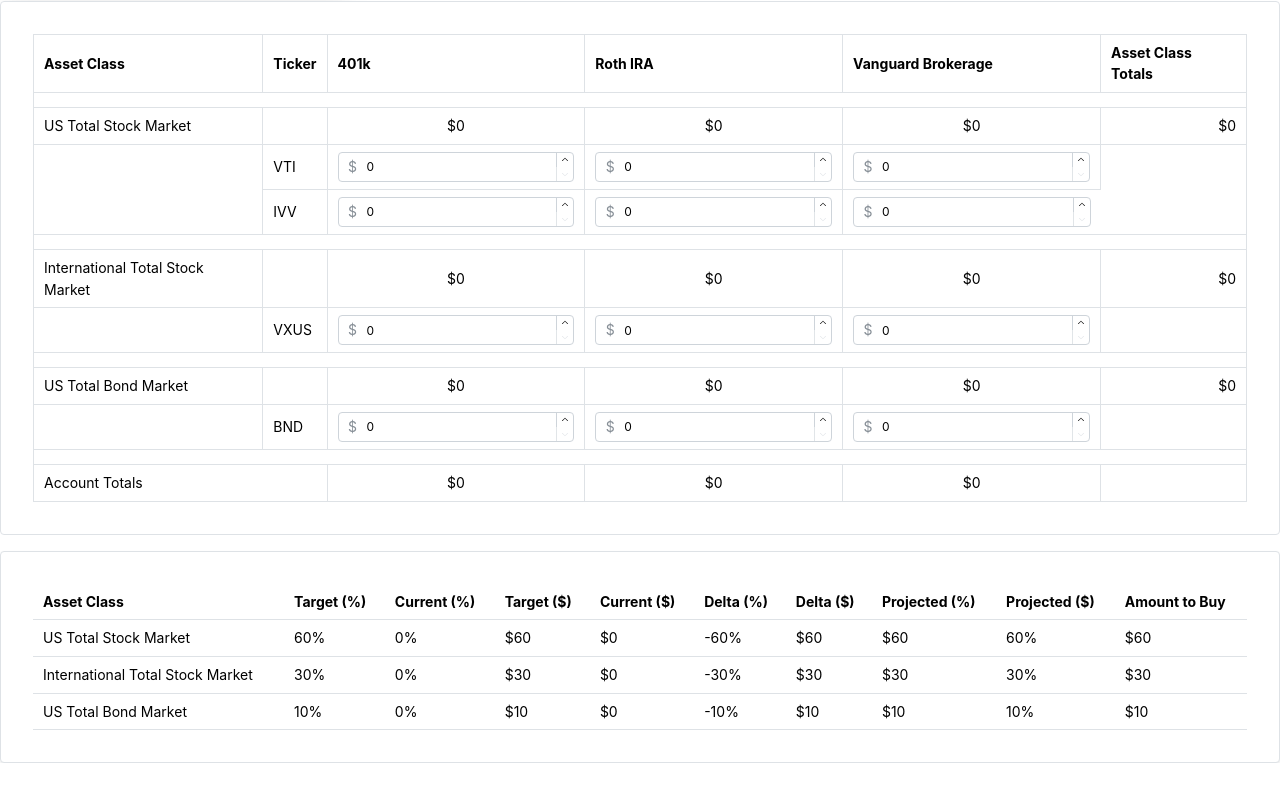
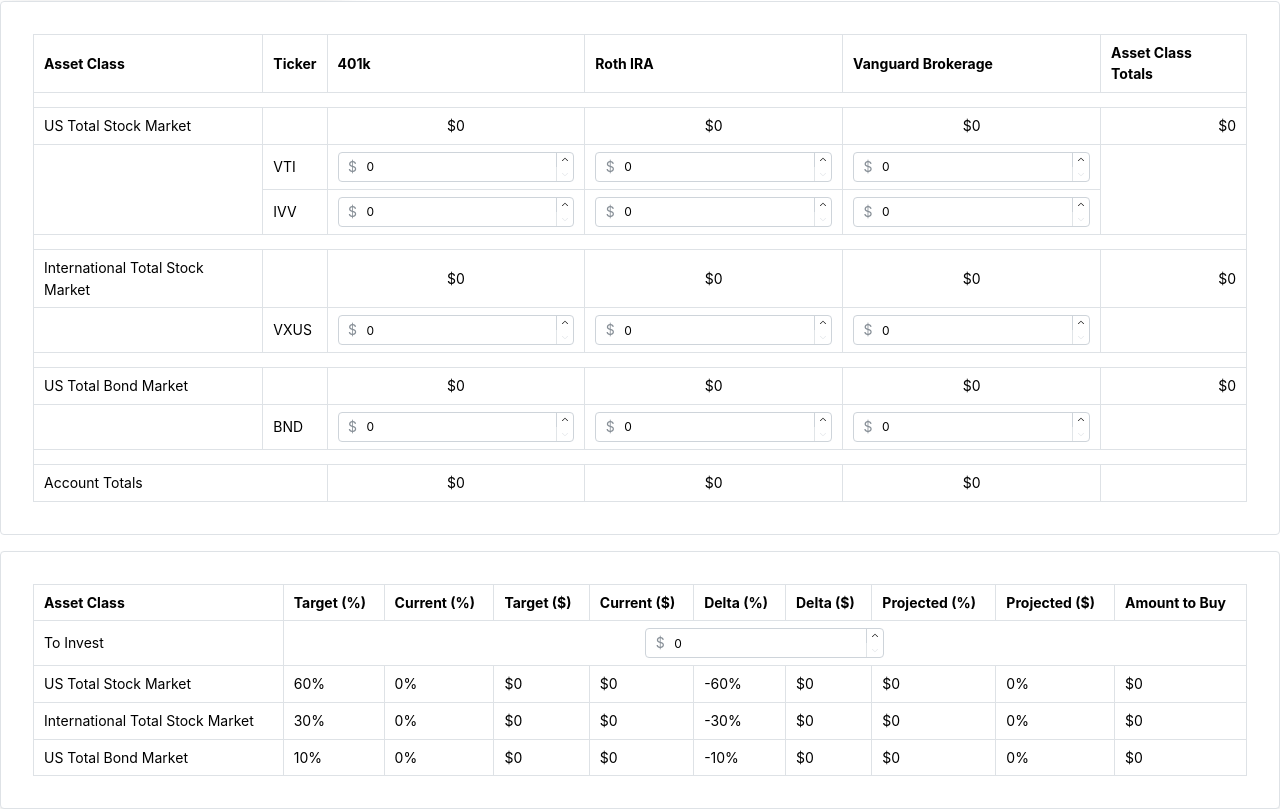
Before and after one commit to Blacksmoke16/rebalancer, a React (Vite) app: page / in a window 1280 px wide. Shown: the part 320-1129 px from the top of the page. Before the commit the page ends 1083 px from the top, so only its background shows below. Built offline with nearby package versions, Linux system fonts and the light colour scheme.

Commit message:
Wire up `toInvest` input Fix missing table border Round percents to 2 decimal places Round dollar amounts to nearest dollar

```diff
--- /dev/null
+++ b/src/App.module.css
@@ -0,0 +1,4 @@
+/* https://github.com/mantinedev/mantine/issues/7690#issuecomment-2800462513 */
+.withBorder {
+    border-inline-start: calc(0.0625rem * var(--mantine-scale)) solid var(--table-border-color);
+}
--- a/src/App.tsx
+++ b/src/App.tsx
@@ -3,6 +3,7 @@ import { formRootRule, isNotEmpty, useForm } from '@mantine/form';
 import { randomId, useListState } from '@mantine/hooks';
 import { IconTrash } from '@tabler/icons-react';
 import { Fragment, useState } from 'react';
+import classes from './App.module.css';
 
 interface Account {
     name: string;
@@ -78,9 +79,7 @@ function defaultAssetClasses(): AssetClass[] {
 export default function App() {
     const [accounts, accountList] = useListState<Account>(defaultAccounts());
     const [portfolio, setPortfolio] = useState<AssetClass[]>(defaultAssetClasses);
-
-    // TODO: Make this bound to an input
-    const toInvest = 100;
+    const [toInvest, setToInvest] = useState(0);
 
     const currentPercentage = (assetClass: AssetClass) => (currentForAssetClass(assetClass) / totalDollars()) || 0;
     const targetDollars = (assetClass: AssetClass) => (totalDollars() + toInvest) * (assetClass.allocation / 100);
@@ -289,7 +288,7 @@ export default function App() {
                                                                 </TableTd>
                                                             ))}
                                                             {fundIdx === 0 && (
-                                                                <TableTd rowSpan={assetClass.funds.length}/>
+                                                                <TableTd className={classes.withBorder} rowSpan={assetClass.funds.length}/>
                                                             )}
                                                         </TableTr>
                                                     </Fragment>
@@ -320,7 +319,7 @@ export default function App() {
                 </Group>
 
                 <Paper shadow="xl" withBorder p="xl">
-                    <Table>
+                    <Table withColumnBorders withTableBorder>
                         <TableThead>
                             <TableTr>
                                 <TableTh>Asset Class</TableTh>
@@ -334,43 +333,60 @@ export default function App() {
                                 <TableTh>Projected ($)</TableTh>
                                 <TableTh>Amount to Buy</TableTh>
                             </TableTr>
+                            <TableTr>
+                                <TableTd>To Invest</TableTd>
+                                <TableTd colSpan={9}>
+                                    <Center>
+                                        <NumberInput
+                                            min={0}
+                                            allowDecimal={false}
+                                            leftSection="$"
+                                            value={0}
+                                            onBlur={(e) => {
+                                                setToInvest(parseInt(e.target.value));
+                                            }}
+                                            size="xs"
+                                        />
+                                    </Center>
+                                </TableTd>
+                            </TableTr>
                             {
                                 portfolio.map((assetClass) => {
                                     return (
                                         <TableTr key={assetClass.name}>
                                             <TableTd>{assetClass.name}</TableTd>
                                             <TableTd>
-                                                <NumberFormatter suffix="%" value={assetClass.allocation}/>
+                                                <NumberFormatter suffix="%" value={assetClass.allocation} decimalScale={2}/>
                                             </TableTd>
                                             <TableTd>
                                                 <NumberFormatter suffix="%" value={currentPercentage(assetClass) * 100} decimalScale={2}/>
                                             </TableTd>
                                             <TableTd>
-                                                <NumberFormatter prefix="$" thousandSeparator value={targetDollars(assetClass)}/>
+                                                <NumberFormatter prefix="$" thousandSeparator value={targetDollars(assetClass)} decimalScale={0}/>
                                             </TableTd>
                                             <TableTd>
                                                 <NumberFormatter prefix="$" thousandSeparator value={
                                                     currentForAssetClass(assetClass)
-                                                }/>
+                                                } decimalScale={0}/>
                                             </TableTd>
                                             <TableTd>
                                                 <NumberFormatter suffix="%" value={(currentPercentage(assetClass) * 100) - assetClass.allocation} decimalScale={2}/>
                                             </TableTd>
                                             <TableTd>
-                                                <NumberFormatter prefix="$" thousandSeparator value={
+                                                <NumberFormatter prefix="$" thousandSeparator allowNegative value={
                                                     targetDollars(assetClass) - currentForAssetClass(assetClass)
-                                                }/>
+                                                } decimalScale={0}/>
                                             </TableTd>
                                             <TableTd>
                                                 <NumberFormatter prefix="$" thousandSeparator value={
                                                     currentForAssetClass(assetClass) + amountToBuy(assetClass)
-                                                }/>
+                                                } decimalScale={0}/>
                                             </TableTd>
                                             <TableTd>
-                                                <NumberFormatter suffix="%" value={((currentForAssetClass(assetClass) + amountToBuy(assetClass)) / (totalDollars() + toInvest)) * 100} decimalScale={2}/>
+                                                <NumberFormatter suffix="%" value={(((currentForAssetClass(assetClass) + amountToBuy(assetClass)) / (totalDollars() + toInvest)) * 100) || 0} decimalScale={2}/>
                                             </TableTd>
                                             <TableTd>
-                                                <NumberFormatter prefix="$" thousandSeparator value={amountToBuy(assetClass)}/>
+                                                <NumberFormatter prefix="$" thousandSeparator value={amountToBuy(assetClass)} decimalScale={0}/>
                                             </TableTd>
                                         </TableTr>
                                     );
```
